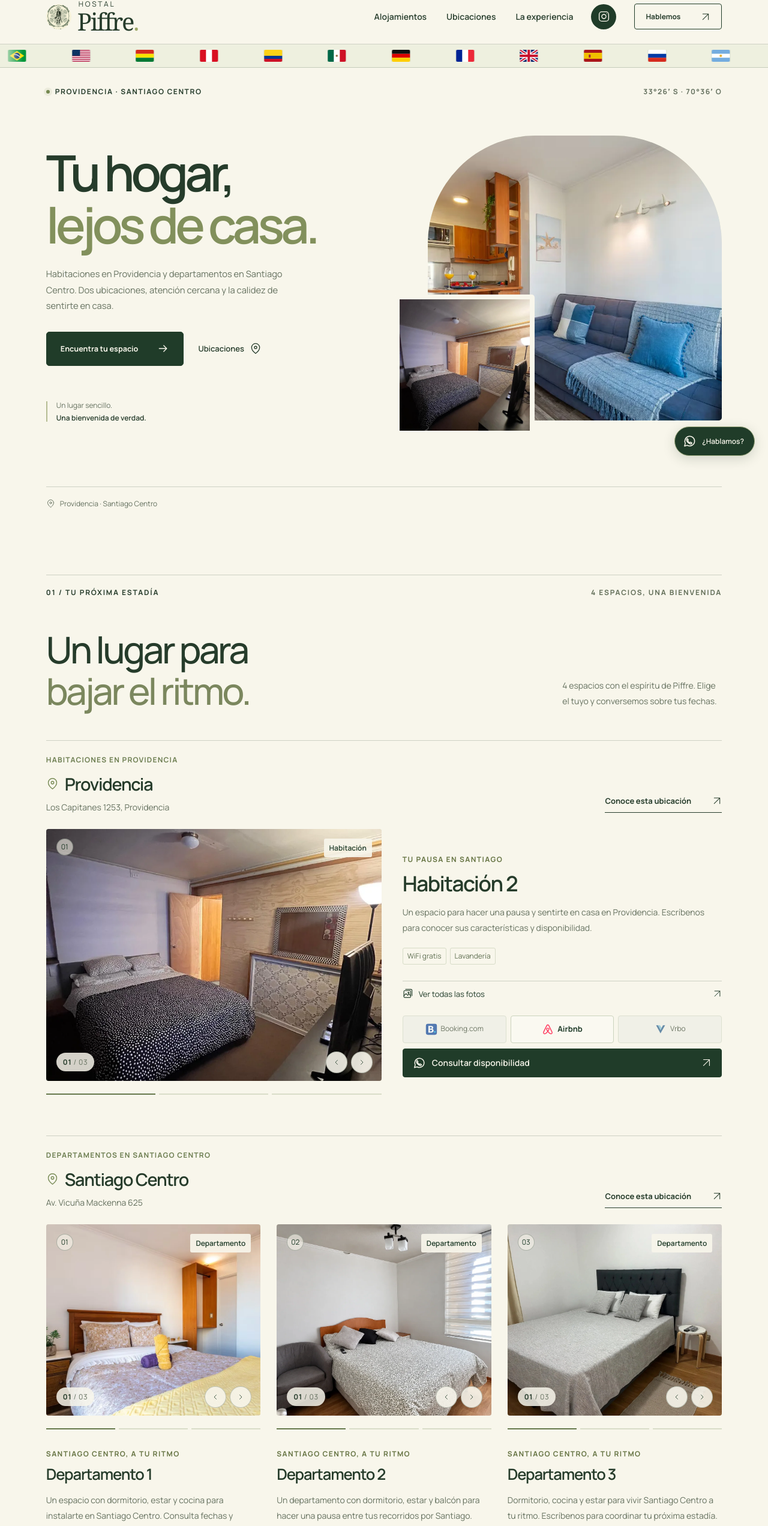
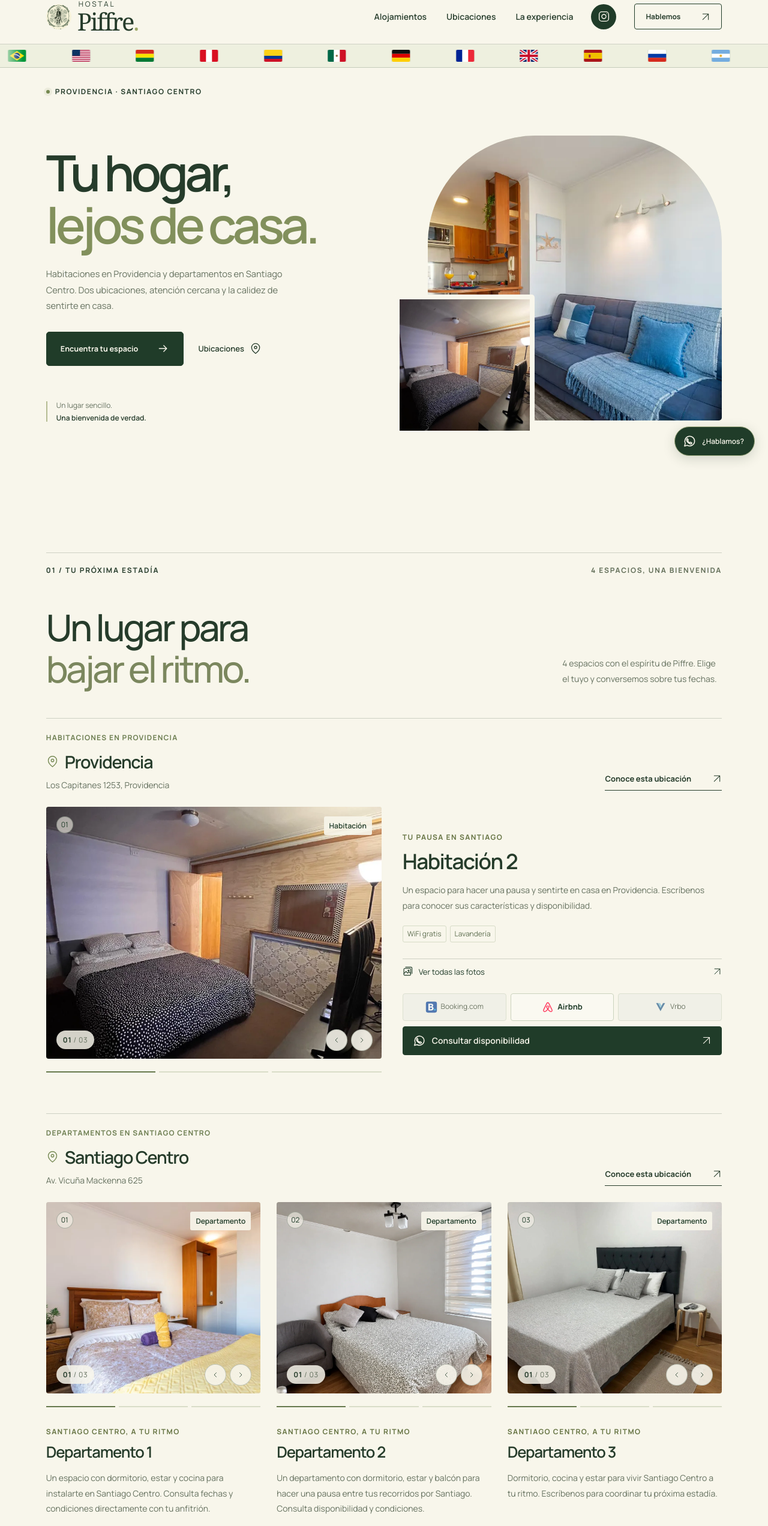
Before and after one commit to gprecabarren/hostal-piffre, a Next.js app: page / in a window 1280 px wide. Shown: the part 18-2562 px from the top of the page at 60% size. Built offline with nearby package versions, Linux system fonts and the light colour scheme; no server answers.

Commit message:
Remove redundant hero strip and coordinates and add apartment WiFi

```diff
--- a/src/components/admin/AdminDashboard.tsx
+++ b/src/components/admin/AdminDashboard.tsx
@@ -20,7 +20,7 @@ const MAX_AMENITIES = 12;
 const MAX_PHOTOS = 40;
 // Keep compatibility data while hiding controls for removed or relocated copy.
 const LEGACY_SEO_COPY_KEYS = new Set<PageCopyKey>([
-  "privacyDescription", "termsDescription", "heroArtKicker", "heroArtCaption", "heroArtNote",
+  "privacyDescription", "termsDescription", "heroArtKicker", "heroArtCaption", "heroArtNote", "heroCoordinates",
   "locationsLabel", "locationsTitle", "locationsTitleAccent", "locationsIntro",
   "visitorCountriesIntro", "internationalWelcome", "internationalDescription", "internationalCta", "visitorPause", "visitorPlay", "roomPlatformUnavailable", "heroScroll",
 ]);
--- a/src/components/public/Landing.tsx
+++ b/src/components/public/Landing.tsx
@@ -26,7 +26,7 @@ export default function Landing({ content }: { content: SiteContent }) {
   const rooms = content.rooms.filter((room) => room.published && locations.some((location) => location.id === room.locationId));
   const variables = { habitaciones: rooms.length, ubicaciones: locations.length, sitio: content.site.name };
   return <SiteFrame content={content}><main id="contenido">
-    <section className="hero hero--photographic section-shell" aria-labelledby="hero-title"><div className="hero-eyebrow"><span className="status-dot" />{content.hero.eyebrow}<span className="hero-coordinate">{c.heroCoordinates}</span></div><div className="hero-grid"><div className="hero-copy"><h1 id="hero-title"><span>{content.hero.title}</span>{" "}<span className="hero-title-accent">{content.hero.titleAccent}</span></h1><p className="hero-description">{formatCopy(content.hero.description, variables)}</p><div className="hero-actions"><a href="#habitaciones" className="button button-dark">{c.heroPrimaryCta}<Icon name="arrow" /></a><a href="#ubicaciones" className="hero-text-link">{c.navLocations}<Icon name="pin" /></a></div><div className="hero-meta"><span className="hero-meta-line" /><p>{c.heroMetaLine}<br /><strong>{c.heroMetaStrong}</strong></p></div></div><HeroCollage content={content} locations={locations} /></div><div className="hero-bottom"><a href="#ubicaciones"><Icon name="pin" />{locations.map((location) => location.name).join(" · ")}</a></div></section>
+    <section className="hero hero--photographic section-shell" aria-labelledby="hero-title"><div className="hero-eyebrow"><span className="status-dot" />{content.hero.eyebrow}</div><div className="hero-grid"><div className="hero-copy"><h1 id="hero-title"><span>{content.hero.title}</span>{" "}<span className="hero-title-accent">{content.hero.titleAccent}</span></h1><p className="hero-description">{formatCopy(content.hero.description, variables)}</p><div className="hero-actions"><a href="#habitaciones" className="button button-dark">{c.heroPrimaryCta}<Icon name="arrow" /></a><a href="#ubicaciones" className="hero-text-link">{c.navLocations}<Icon name="pin" /></a></div><div className="hero-meta"><span className="hero-meta-line" /><p>{c.heroMetaLine}<br /><strong>{c.heroMetaStrong}</strong></p></div></div><HeroCollage content={content} locations={locations} /></div></section>
 
     <section id="habitaciones" className="rooms-section section-shell section-space" aria-labelledby="rooms-title"><div className="section-label reveal"><span>{c.roomsLabel}</span><span>{formatCopy(c.roomsNote, variables)}</span></div><div className="section-heading reveal"><h2 id="rooms-title">{c.roomsTitle}<br /><span>{c.roomsTitleAccent}</span></h2><p>{formatCopy(c.roomsIntro, variables)}</p></div><div id="ubicaciones" className="property-groups">{locations.map((location) => {
       const properties = rooms.filter((room) => room.locationId === location.id);
--- a/src/lib/defaults.ts
+++ b/src/lib/defaults.ts
@@ -40,7 +40,7 @@ const makeApartment = (number: number): Room => ({
     "Dormitorio, cocina y estar para vivir Santiago Centro a tu ritmo. Escríbenos para coordinar tu próxima estadía.",
   ][number - 1],
   tag: "Santiago Centro, a tu ritmo",
-  features: ["Lavandería", "Santiago Centro"],
+  features: ["WiFi gratis", "Lavandería", "Santiago Centro"],
   photos: seedPhotos("rooms", `departamento-${number}`, Array.from({ length: 3 }, (_, index) => ({ url: "", alt: `Vista ${index + 1} del departamento ${number} en Santiago Centro` }))),
   bookingUrl: "", airbnbUrl: `https://www.airbnb.cl/rooms/${["1803933934369494949", "1352459415299032010", "1781198657363884435"][number - 1]}`,
   ...(number === 1 ? { airbnbAlternateUrl: "https://www.airbnb.cl/rooms/1760307243286615072" } : {}),
```
